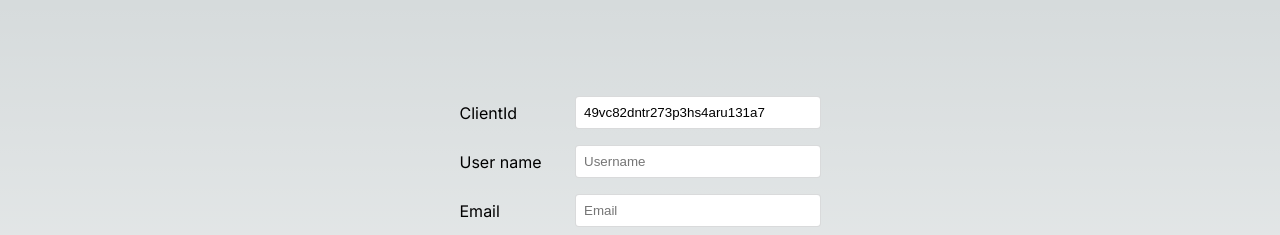
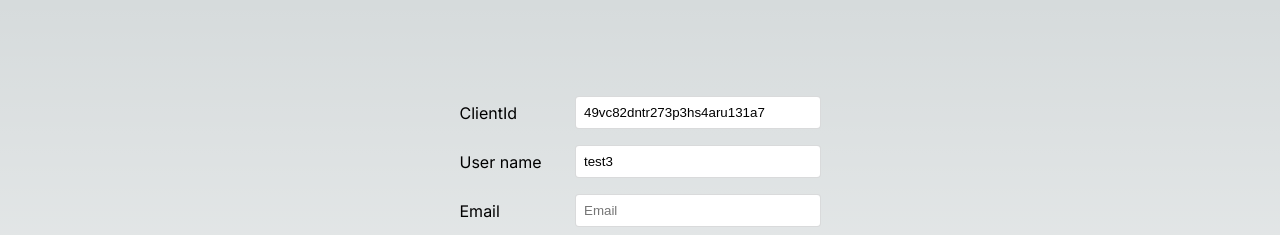
Before and after one commit to newbdez33/aws-sdk-v2-cognito-demo, a Next.js app: page / in a window 1280 px wide. Shown: the top 235 px of the page. Built offline with nearby package versions, Linux system fonts and the light colour scheme.

Commit message:
fix: output

```diff
--- a/src/app/page.tsx
+++ b/src/app/page.tsx
@@ -29,7 +29,7 @@ const changePassword = () => {
 
 export default function Home() {
   const [clientId, setClientId] = useState("49vc82dntr273p3hs4aru131a7");
-  const [username, setUsername] = useState("");
+  const [username, setUsername] = useState("test3");
   const [password, setPassword] = useState("Aa@1234567");
   const [email, setEmail] = useState("");
   const [confirmationCode, setConfirmationCode] = useState("");
@@ -49,8 +49,7 @@ export default function Home() {
     cognito.initiateAuth(payload, function(err,data) {
         if (err) {
           alert("Error: " + err);
-        }
-        else {
+        } else {
           setOutput(JSON.stringify(data));
         }
     })
@@ -127,7 +126,7 @@ export default function Home() {
         </div>
       </div>
       <div>
-        <textarea rows={8} cols={80}>{output}</textarea>
+        <textarea rows={8} cols={80} value={output} readOnly></textarea>
       </div>
     </main>
   );
```
